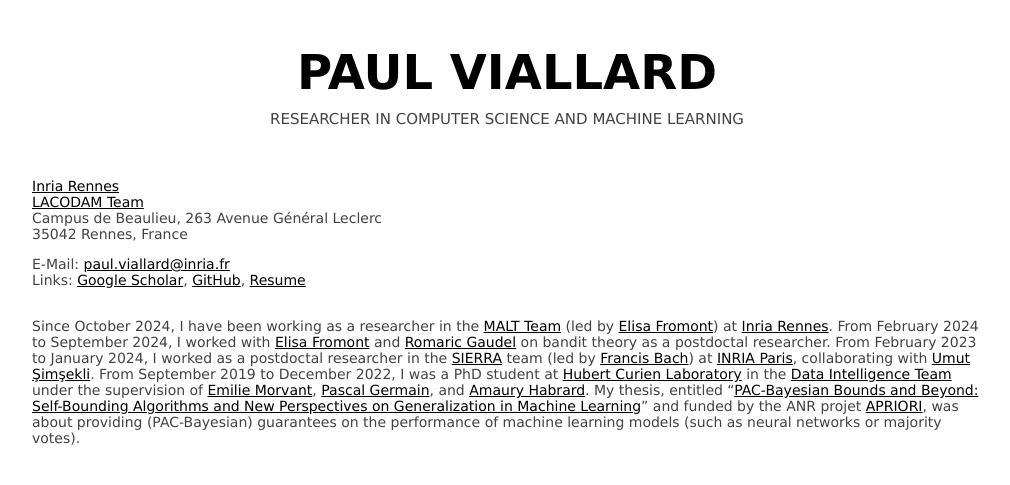
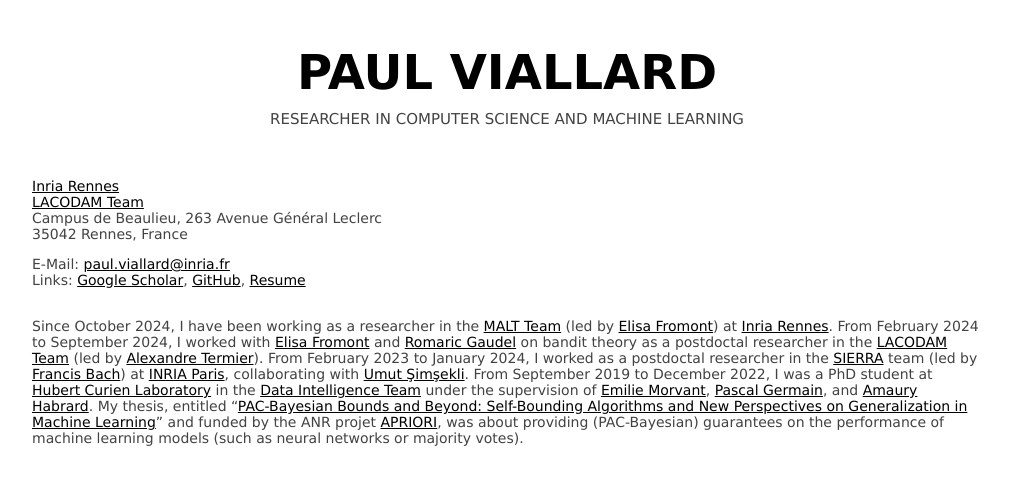
Before and after one commit to paulviallard/paulviallard.github.io, a Jekyll site: the page built from about.md, in a window 1280 px wide. Shown: the top 485 px of the page, without its empty margins (133-1143 px from the left). Built offline with Jekyll 4.4.1, drawn with Linux system fonts in a browser that asks for light colours; our own code applies the rules of GitHub Pages for plain Markdown files.

Commit message:
feat: udpate about

```diff
--- a/about.md
+++ b/about.md
@@ -8,6 +8,6 @@ Links: [Google Scholar](https://scholar.google.fr/citations?hl=en&user=k-5mpncAA
 
 
 Since October 2024, I have been working as a researcher in the [MALT Team](https://team.inria.fr/malt/) (led by [Elisa Fromont](https://people.irisa.fr/Elisa.Fromont/)) at [Inria Rennes](https://www.inria.fr/fr/centre-inria-universite-rennes).
-From February 2024 to September 2024, I worked with [Elisa Fromont](http://people.irisa.fr/Elisa.Fromont/) and [Romaric Gaudel](https://sites.google.com/site/romaricgaudel/) on bandit theory as a postdoctal researcher.
+From February 2024 to September 2024, I worked with [Elisa Fromont](http://people.irisa.fr/Elisa.Fromont/) and [Romaric Gaudel](https://sites.google.com/site/romaricgaudel/) on bandit theory as a postdoctal researcher in the [LACODAM Team](https://team.inria.fr/malt/) (led by [Alexandre Termier](https://people.irisa.fr/Alexandre.Termier/)).
 From February 2023 to January 2024, I worked as a postdoctal researcher in the [SIERRA](https://sierra-mlopt.github.io/) team (led by [Francis Bach](https://www.di.ens.fr/~fbach/)) at [INRIA Paris](https://www.inria.fr/fr/centre-inria-de-paris), collaborating with [Umut Şimşekli](https://www.di.ens.fr/umut.simsekli/).
 From September 2019 to December 2022, I was a PhD student at [Hubert Curien Laboratory](https://laboratoirehubertcurien.univ-st-etienne.fr/en/teams/data-intelligence.html) in the [Data Intelligence Team](https://laboratoirehubertcurien.univ-st-etienne.fr/en/teams/data-intelligence.html) under the supervision of [Emilie Morvant](https://perso.univ-st-etienne.fr/me63854h/), [Pascal Germain](http://www.pascalgermain.info), and [Amaury Habrard](https://perso.univ-st-etienne.fr/habrarda/). My thesis, entitled "[PAC-Bayesian Bounds and Beyond: Self-Bounding Algorithms and New Perspectives on Generalization in Machine Learning](https://www.theses.fr/s229105)" and funded by the ANR projet [APRIORI](https://project.inria.fr/apriori/), was about providing (PAC-Bayesian) guarantees on the performance of machine learning models (such as neural networks or majority votes).
```
